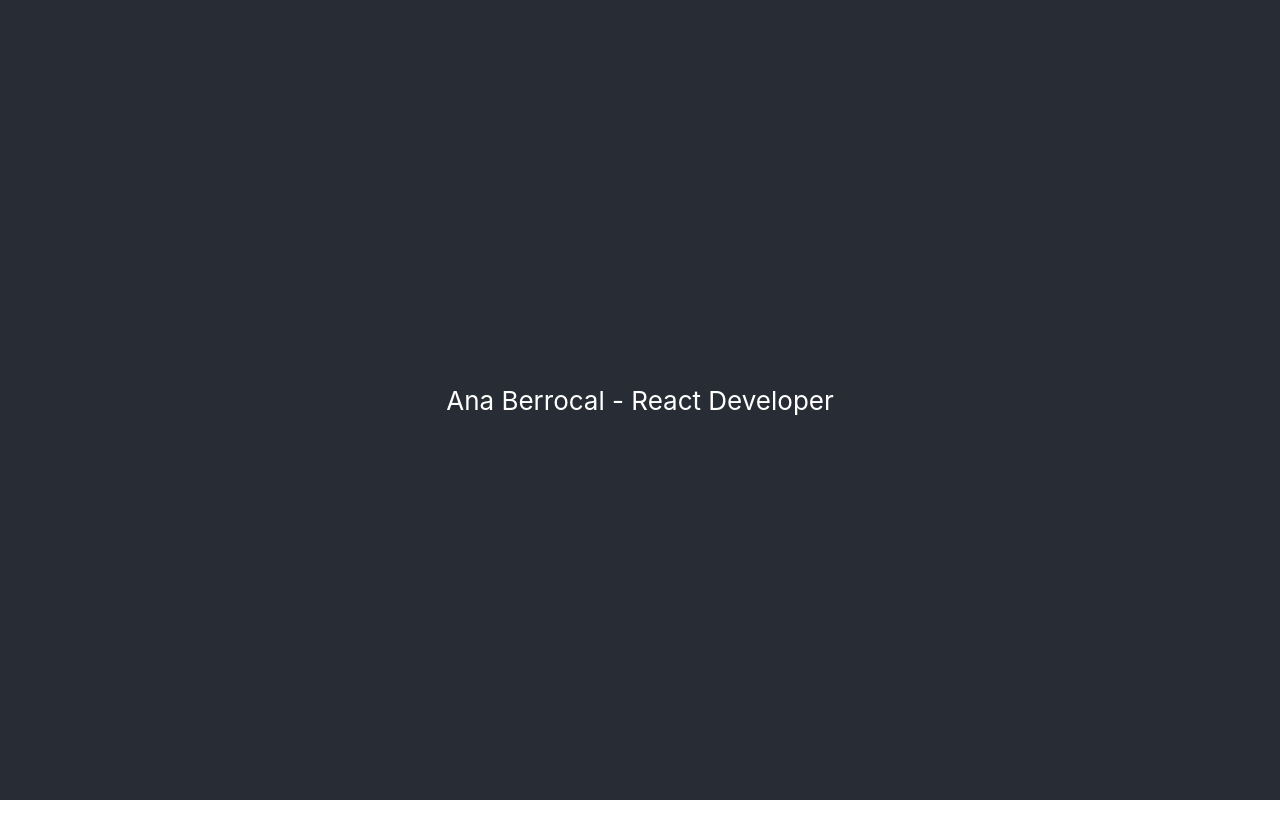
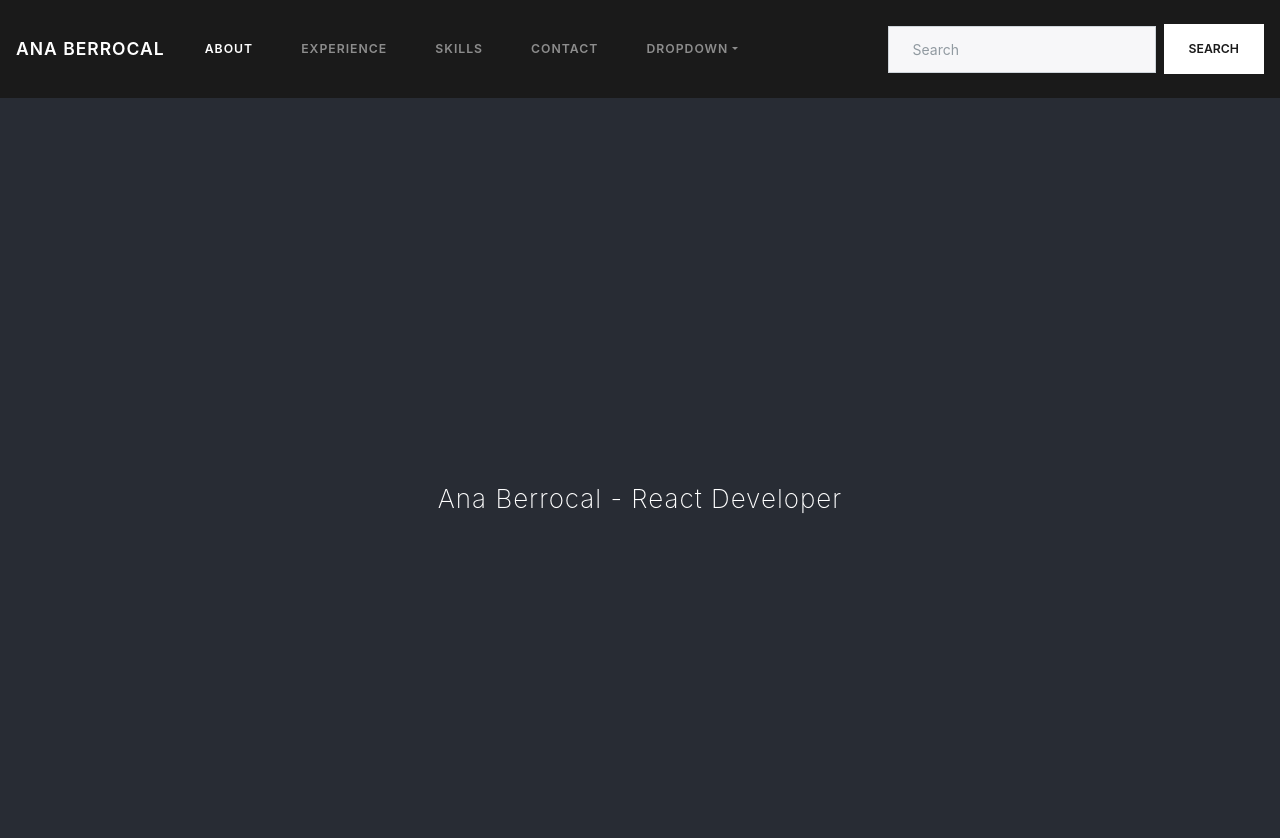
Before and after one commit to anaberrocal/Portfolio-2.0, a React (Create React App) app: page / in a window 1280 px wide. Shown: the top 838 px of the page. Before the commit the page ends 800 px from the top, so only its background shows below. Built offline with nearby package versions, Linux system fonts and the light colour scheme.

Commit message:
Add Bootswatch theme and Navbar

```diff
--- a/public/index.html
+++ b/public/index.html
@@ -8,6 +8,10 @@
     <meta
       name="description"
       content="Web site created using create-react-app"
+    />
+    <link
+    rel="stylesheet"
+    href="https://bootswatch.com/4/lux/bootstrap.min.css"
     />
     <link rel="apple-touch-icon" href="%PUBLIC_URL%/logo192.png" />
     <!--
--- a/src/App.js
+++ b/src/App.js
@@ -1,9 +1,11 @@
 import React from 'react';
+import Navbar from "./Components/Navbar";
 import './App.css';
 
 function App() {
   return (
     <div className="App">
+      <Navbar/>
       <header className="App-header">
       Ana Berrocal - React Developer
       </header>
--- /dev/null
+++ b/src/Components/Navbar.js
@@ -0,0 +1,84 @@
+import React from "react";
+
+export default function Navbar() {
+  return (
+    <nav className="navbar navbar-expand-lg navbar-dark bg-primary">
+      <a className="navbar-brand" href="#">
+        Ana Berrocal
+      </a>
+      <button
+        className="navbar-toggler"
+        type="button"
+        data-toggle="collapse"
+        data-target="#navbarColor01"
+        aria-controls="navbarColor01"
+        aria-expanded="false"
+        aria-label="Toggle navigation"
+      >
+        <span className="navbar-toggler-icon"></span>
+      </button>
+
+      <div className="collapse navbar-collapse" id="navbarColor01">
+        <ul className="navbar-nav mr-auto">
+          <li className="nav-item active">
+            <a className="nav-link" href="#">
+              About <span className="sr-only">(current)</span>
+            </a>
+          </li>
+          <li className="nav-item">
+            <a className="nav-link" href="#">
+              Experience
+            </a>
+          </li>
+          <li className="nav-item">
+            <a className="nav-link" href="#">
+              Skills
+            </a>
+          </li>
+          <li className="nav-item">
+            <a className="nav-link" href="#">
+              Contact
+            </a>
+          </li>
+          <li className="nav-item dropdown">
+            <a
+              className="nav-link dropdown-toggle"
+              data-toggle="dropdown"
+              href="#"
+              role="button"
+              aria-haspopup="true"
+              aria-expanded="false"
+            >
+              Dropdown
+            </a>
+            <div className="dropdown-menu">
+              <a className="dropdown-item" href="#">
+                Action
+              </a>
+              <a className="dropdown-item" href="#">
+                Another action
+              </a>
+              <a className="dropdown-item" href="#">
+                Something else here
+              </a>
+              <div className="dropdown-divider"></div>
+              <a className="dropdown-item" href="#">
+                Separated link
+              </a>
+            </div>
+          </li>
+        </ul>
+        <form className="form-inline my-2 my-lg-0">
+          <input
+            className="form-control mr-sm-2"
+            type="text"
+            placeholder="Search"
+          />
+          <button className="btn btn-secondary my-2 my-sm-0" type="submit">
+            Search
+          </button>
+        </form>
+      </div>
+    </nav>
+  );
+}
```
